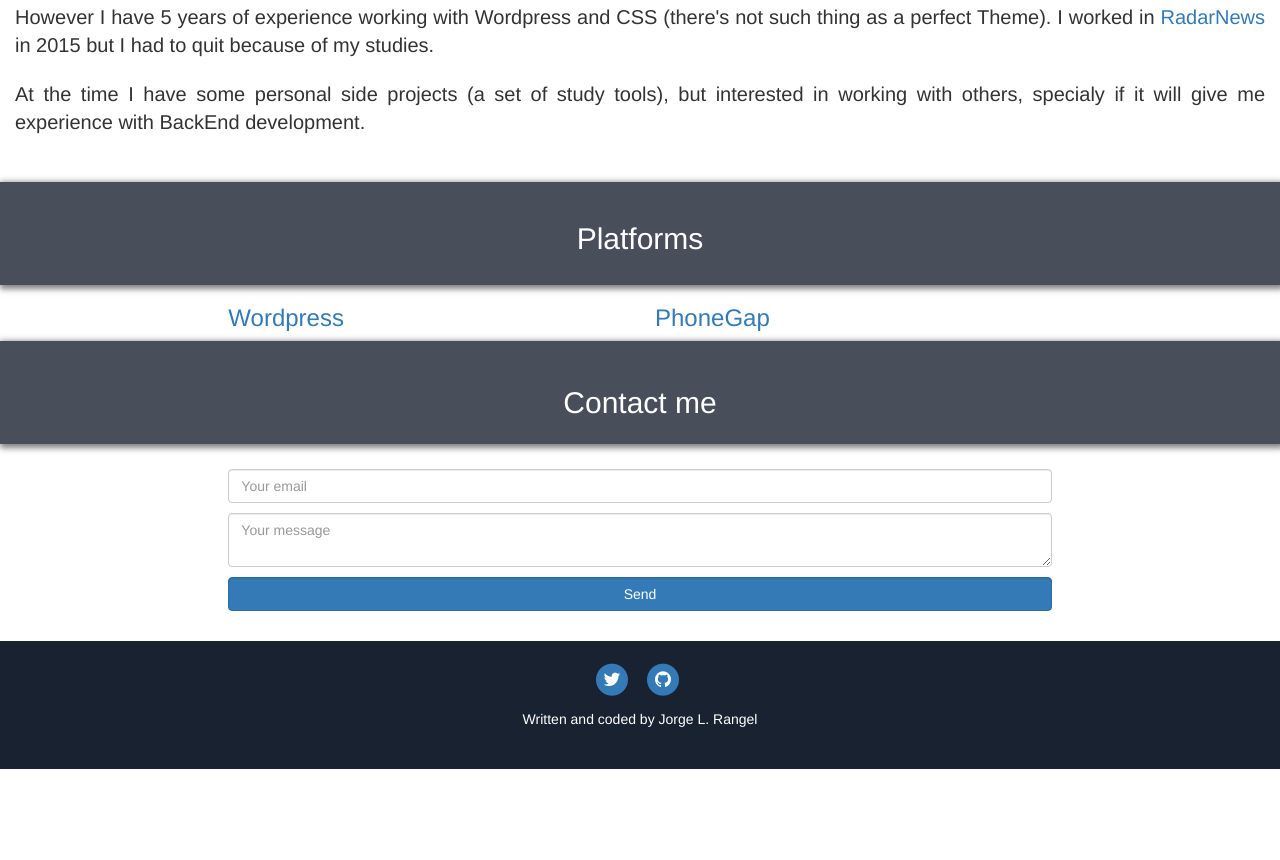
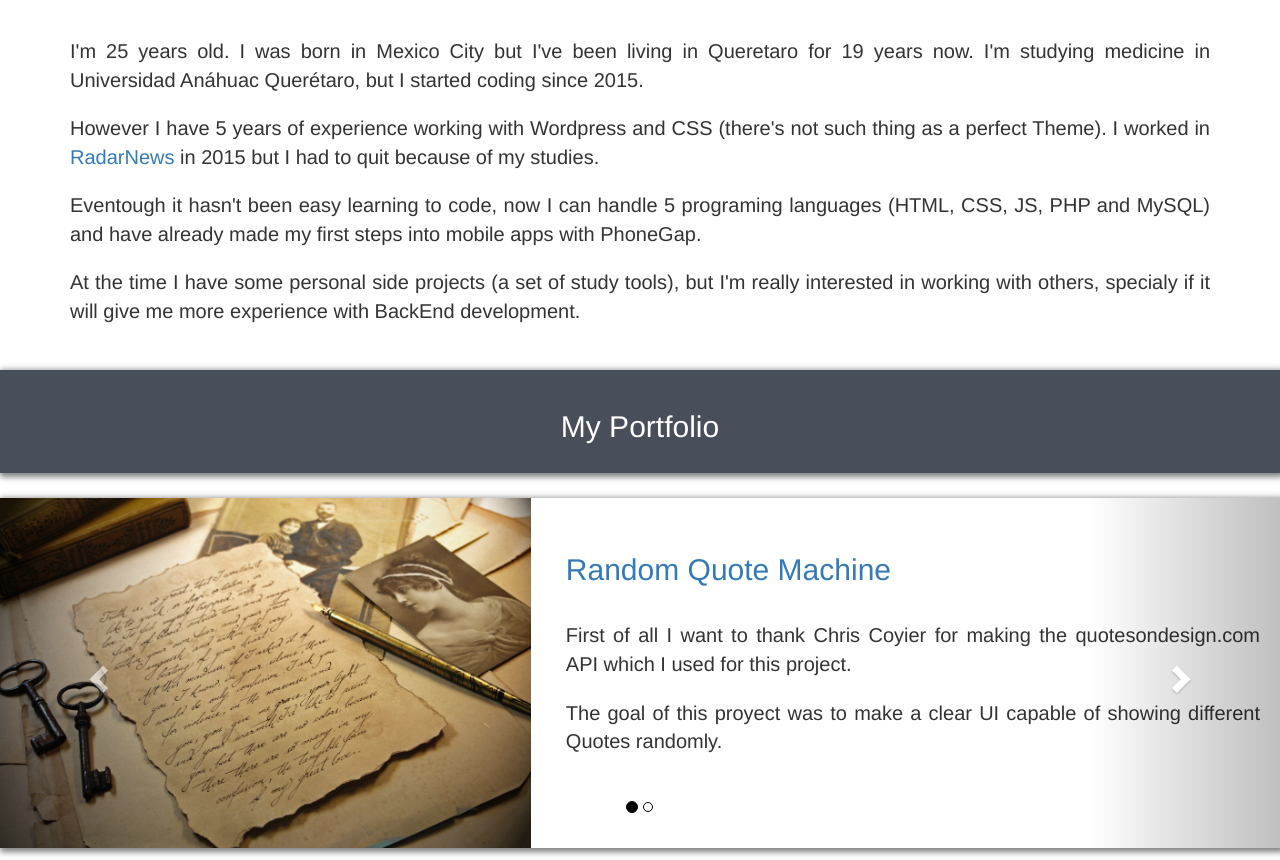
Before and after one commit to jlrg1992/portolio, a plain HTML site: page index.html in a window 1280 px wide. Shown: the part 1260-2120 px from the top of the page. Before the commit the page ends 2029 px from the top, so only its background shows below. Drawn offline with nearby package versions, Linux system fonts and the light colour scheme.

Commit message:
Update index.html

```diff
--- a/index.html
+++ b/index.html
@@ -24,7 +24,7 @@
   </head>
   <body>
 
-    <!--Navbar-->
+   <!--Navbar-->
   <nav class="navbar navbar-inverse navbar-fixed-top">
   <div class="container-fluid">
     <div class="navbar-header">
@@ -45,9 +45,9 @@
 </nav>
 
   <!--Header-->
-    <div id="header" class="container-fluid header" style="background-image: url('dark_night_sky.jpg');">
+    <div id="header" class="container-fluid header-big" style="background-image: url('dark_night_sky.jpg');">
 
-      <div class="row">
+      <div class="row animated bounceInDown">
         <div class="col-md-12 text-center">
           <img id="profilepic" src="jorge_rangel.jpg">
         </div>
@@ -57,21 +57,30 @@
           <h3>I taught myself to code, the same way I learned to swim: by doing it.</h3>
         </div>
       </div>
+      <a id="next-thing" class="row" href="#quoteTarget">
+        <div class="col-md-12 text-center text-next">
+          <span>Next</span>
+        </div>
+        <div class="col-md-12 text-center header-next">
+          <span class="glyphicon glyphicon-chevron-down"></span>
+        </div>
+      </a>
     </div>
+<div id="quoteTarget">
+</div>
+    <div id="quoteMachine" class="container">
 
-    <div class="container">
-
-      <div id="quoteMachine" class="row">
+      <div class="row">
       <div class="col-md-6">
         <h2 class="col-md-12">My favorite Quotes</h2>
         <blockquote class="col-md-12">
-          <p id="citado">"A physician is not angry at the intemperance of a mad patient, nor does he take it ill to be railed at by a man in fever. Just so should a wise man treat all mankind, as a physician does his patient, and look upon them only as sick and extravagant."</p>
+          <p id="citado" class="animated">"A physician is not angry at the intemperance of a mad patient, nor does he take it ill to be railed at by a man in fever. Just so should a wise man treat all mankind, as a physician does his patient, and look upon them only as sick and extravagant."</p>
           <footer><span id="autor">Lucius Annaeus Seneca</span></footer>
         </blockquote>
         </div>
         <div class="col-md-6">
         <div class="col-md-6 text-center">
-          <button onclick="myQuote()" class="btn-quote btn btn-warning btn-block btn-lg">Random Quote</button>
+          <button onclick="myQuote()" class="btn-quote btn btn-warning btn-block btn-lg">Next Quote <i class="fa fa-star"></i></button>
         </div>
         <div class="col-md-6 text-center">
           <a id="tuitera" target="_blank"><button class="btn-quote btn btn-primary btn-block btn-lg">Tweet <i class="fa fa-twitter"></i></button></a>
@@ -84,39 +93,101 @@
 
     </div>
 
-
+    <!--About me-->
     <div class="container-fluid">
-
-    <!--About me-->
     <div id="about" class="row header" style="background-image: url('queretaro_santa_rosa_viterbo.jpg');">
       <div class="col-md-12">
           <h1>About me</h1>
       </div>
     </div>
+    </div>
+    <div class="container">
     <div class="row">
       <div class="col-md-12 content">
         <p>I'm 25 years old. I was born in Mexico City but I've been living in Queretaro for 19 years now. I'm studying medicine in Universidad Anáhuac Querétaro, but I started coding since 2015.</p>
         <p>However I have 5 years of experience working with Wordpress and CSS (there's not such thing as a perfect Theme). I worked in <a target="_blank" href="http://radarnews.mx/">RadarNews</a> in 2015 but I had to quit because of my studies.</p>
-        <p>At the time I have some personal side projects (a set of study tools), but interested in working with others, specialy if it will give me experience with BackEnd development.</p>
+        <p>Eventough it hasn't been easy learning to code, now I can handle 5 programing languages (HTML, CSS, JS, PHP and MySQL) and have already made my first steps into mobile apps with PhoneGap.</p>
+        <p>At the time I have some personal side projects (a set of study tools), but I'm really interested in working with others, specialy if it will give me more experience with BackEnd development.</p>
+      </div>
+    </div>
+  </div>
+
+<!--Portfolio-->
+  <div class="container-fluid">
+    <div class="row section-title">
+      <div class="col-md-12">
+        <h2>My Portfolio</h2>
+      </div>
+    </div>
+  </div>
+
+<!--Slider-->
+  <div id="portfolio-slide" class="slider carousel slide container-fluid hidden-xs" data-ride="carousel" data-interval="3000">
+
+
+  <ol class="carousel-indicators">
+    <li data-target="#portfolio-slide" data-slide-to="0" class="active"></li>
+    <li data-target="#portfolio-slide" data-slide-to="1"></li>
+  </ol>
+
+
+
+  <div class="carousel-inner">
+
+
+    <div class="row item active">
+      <div class="col-md-5 img-slide" style="background-image: url('old_letter_antique_keys_photo_portrait.jpg');">
+      </div>
+      <div class="col-md-7 slider-text">
+        <a href=random_quote_machine.html><h2>Random Quote Machine</h2></a>
+        <div class="content">
+          <p>First of all I want to thank Chris Coyier for making the quotesondesign.com API which I used for this project.</p>
+          <p>The goal of this proyect was to make a clear UI capable of showing different Quotes randomly.</p>
+        </div>
       </div>
     </div>
 
-    <!--Pataformas-->
-    <div class="row section-title">
-      <h2 class="col-md-12">Platforms</h2>
-    </div>
-    <div class="row">
-      <div class="col-md-2"></div>
-      <div class="col-md-4 col-xs-6 languages">
-        <a target="_blank" href="https://wordpress.org/"><h3>Wordpress</h3></a>
+    <div class="row item">
+      <div class="col-md-5 img-slide" style="background-image: url('dark_night_sky.jpg')">
       </div>
-      <div class="col-md-4 col-xs-6 languages">
-        <a target="_blank" href="http://phonegap.com/"><h3>PhoneGap</h3></a>
+      <div class="col-md-7 slider-text">
+        <a href=random_quote_machine.html><h2>Second Slide</h2></a>
+        <div class="content">
+          <p>Here we goes an explanation for this. First of all I want to thank Chris Coyier for making the quotesondesign.com API which I used for this project.</p>
+          <p>The goal of this proyect was to make a clear UI capable of showing different Quotes randomly.</p>
+        </div>
       </div>
     </div>
 
+    <a class="left carousel-control" href="#portfolio-slide" data-slide="prev">
+      <span class="glyphicon glyphicon-chevron-left"></span>
+      <span class="sr-only">Previous</span>
+    </a>
+    <a class="right carousel-control" href="#portfolio-slide" data-slide="next">
+      <span class="glyphicon glyphicon-chevron-right"></span>
+      <span class="sr-only">Next</span>
+    </a>
 
-    <!--Contacto-->
+  </div>
+
+
+  </div>
+
+  <!--Tiny Portfolio-->
+  <div class="container mini-portfolio-container hidden-md hidden-lg hidden-sm">
+    <div class="row item-mini-portfolio"><a href=random_quote_machine.html>
+      <div class="col-xs-4 img-slide" style="background-image: url('old_letter_antique_keys_photo_portrait.jpg');">
+      </div>
+      <div class="col-xs-8">
+        <h2>Random Quote Machine</h2>
+      </div></a>
+    </div>
+  </div>
+
+
+        <!--Contacto-->
+
+    <div class="container-fluid">
       <div id="contact" class="row section-title">
         <div class="col-md-12">
           <h2>Contact me</h2>
@@ -126,15 +197,15 @@
         <div class="col-md-2"></div>
           <form class="col-md-8" method="POST" action="https://formspree.io/jlrg1992@gmail.com">
           <div class="form-group">
-            <input class="form-control" type="email" name="email" placeholder="Your email">
-            <textarea class="form-control" name="message" placeholder="Your message"></textarea>
-            <button class="form-control btn btn-block btn-primary" type="submit">Send</button>
+            <input class="form-control input-lg" type="email" name="email" placeholder="Your email">
+            <textarea class="form-control input-lg" rows="8" name="message" placeholder="Your message"></textarea>
+            <button class="form-control btn btn-block btn-primary btn-lg input-lg" type="submit">Send</button>
             </div>
           </form>
       </div>
 
+<!--Footer-->
 
-<!--Footer-->
         <div class="row" id="pie-de-pagina">
     <ul id="social-icons" class="list-inline text-center">
       <li>
```
